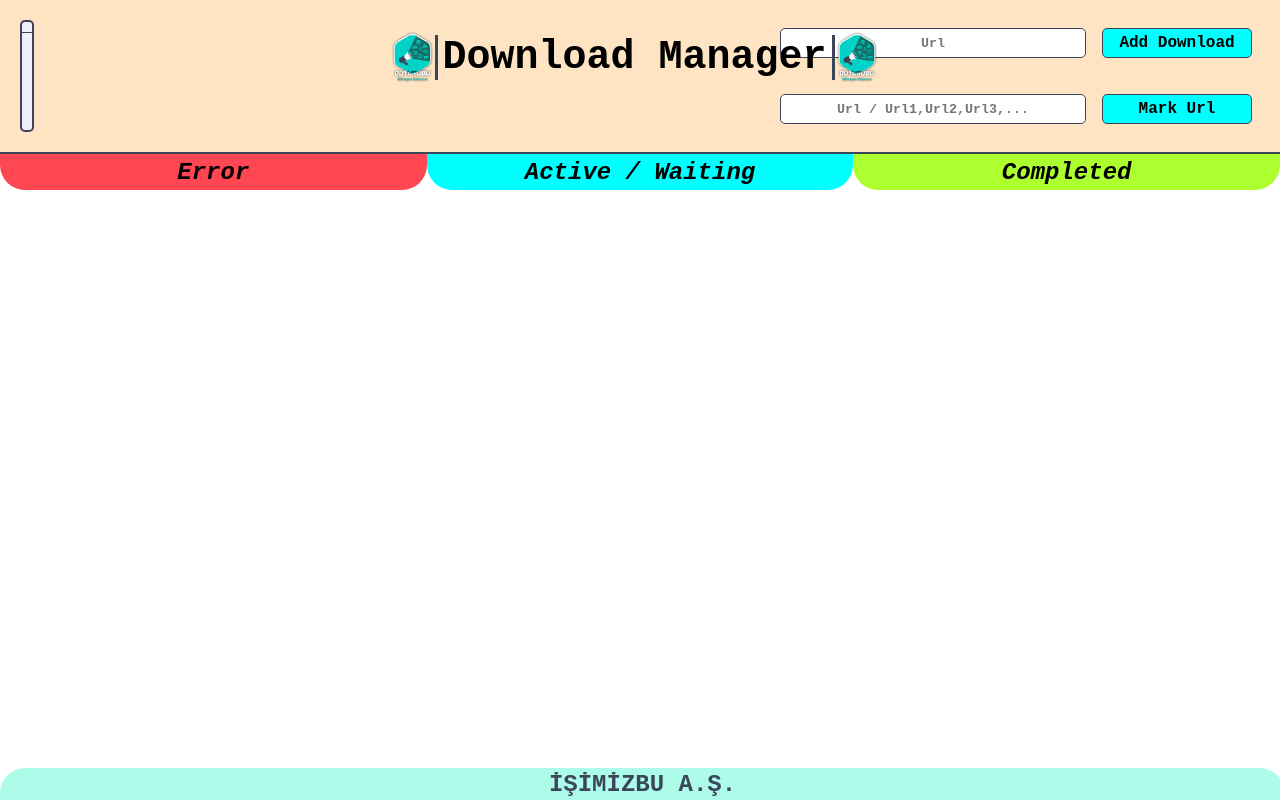
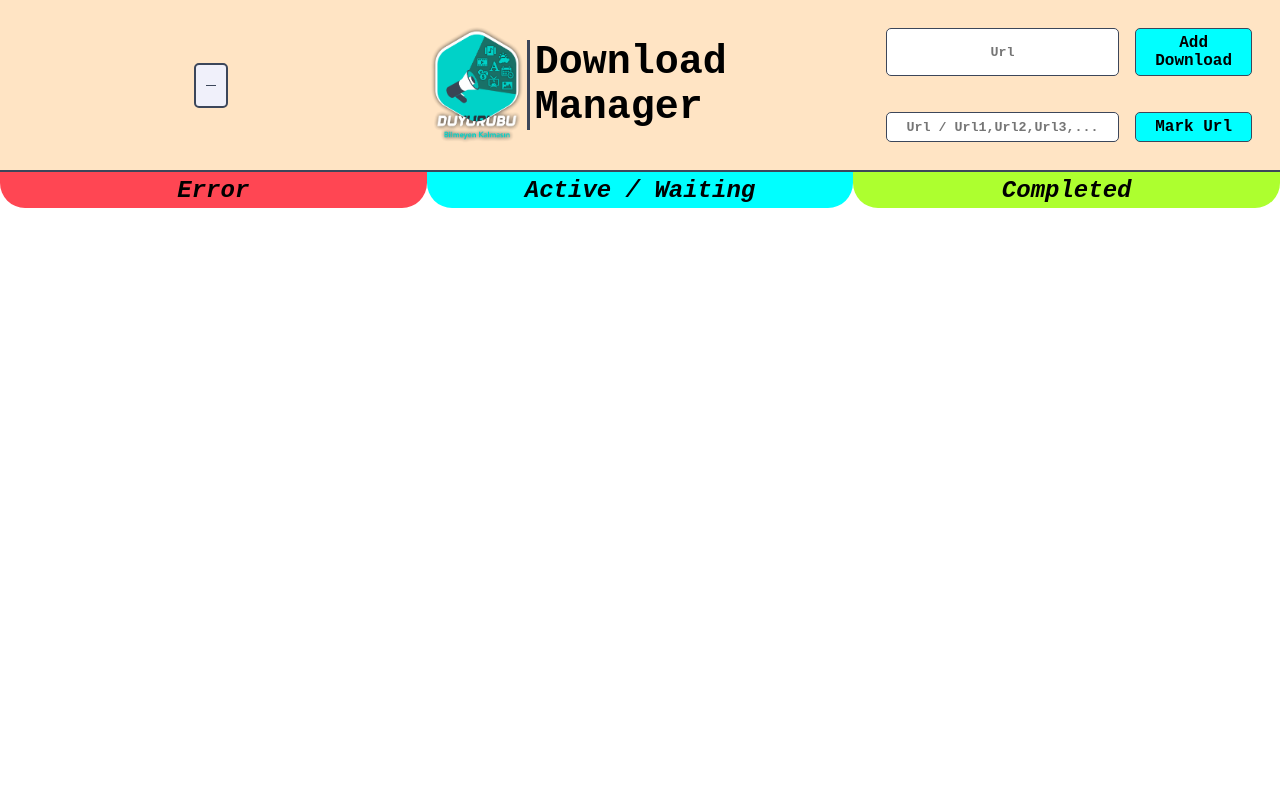
Before and after one commit to YusufEminDemirci/download-manager-frontend, a plain HTML site: page TS/index.html in a window 1280 px wide. Drawn offline with Linux system fonts and the light colour scheme; no server answers.

Commit message:
minor design changes

```diff
--- a/TS/index.html
+++ b/TS/index.html
@@ -7,18 +7,13 @@
     <meta name="viewport" content="width=device-width, initial-scale=1.0">
     <link rel="stylesheet" href="style.css">
     <link rel="stylesheet" type="text/css" href="loading-bar.css" />
-
     <title>Download Manager</title>
 </head>
 
 <body>
-    <div id="website-info">
-        <img class="dyb-logo" src="logo.png" alt="dyb-logo" />
-        <h1>Download Manager</h1>
-        <img class="dyb-logo" src="logo.png" alt="dyb-logo" />
-    </div>
 
     <header>
+        <div id="device-info-area">
             <div id="device-info">
                 <label id="device-ip"></label>
                 <div id="device-status">
@@ -27,6 +22,13 @@
                     <label id="device-disk-timestamp"></label>
                 </div>
             </div>
+        </div>
+
+        <div id="dyb-area">
+            <img class="dyb-logo" src="logo.png" alt="dyb-logo" />
+            <h1>Download Manager</h1>
+        </div>
+
         <div id="download-inputs">
             <div class="input-div" id="add-download">
                 <input type="text" class="input-text" id="add-url-text" placeholder="Url" />
@@ -38,30 +40,27 @@
             </div>
         </div>
     </header>
+
     <hr>
 
     <section class="section" id="error-downloads">
         <label id="error-downloads-label">Error</label>
-        <div class="item-container" id="error">
-        </div>
+        <div class="item-container" id="error"></div>
     </section>
 
     <section class="section" id="active-downloads">
         <label id="active-downloads-label">Active / Waiting</label>
-        <div class="item-container" id="active">
-        </div>
+        <div class="item-container" id="active"></div>
     </section>
 
     <section class="section" id="finished-downloads">
         <label id="finished-downloads-label">Completed</label>
-        <div class="item-container" id="finished">
-        </div>
+        <div class="item-container" id="finished"></div>
     </section>
-
-    <footer>İŞİMİZBU A.Ş.</footer>
 
     <script src="loading-bar.js"></script>
     <script src="script.js"></script>
+
 </body>
 
 </html>
--- a/TS/script.js
+++ b/TS/script.js
@@ -115,7 +115,7 @@ class DownloadList {
         let topPaddingLabel = this.createLabel("topPaddingLabel", element);
         let bottomPaddingLabel = this.createLabel("bottomPaddingLabel", element);
         let progressLabel = this.createLabel("progressBar", element);
-        let chart_detail = `${topPaddingLabel}${imgLabel}${topPaddingLabel}${urlLabel}`;
+        let chart_detail = `${imgLabel}${topPaddingLabel}${urlLabel}`;
         switch (element.status) {
             case StatusCode.Completed:
                 return chart_detail += `${fileLabel}${sizeLabel}${addedLabel}${gidLabel}${priorityLabel}${usingLabel}${pathLabel}${bottomPaddingLabel}</div>`;
--- a/TS/style.css
+++ b/TS/style.css
@@ -13,19 +13,6 @@ header {
     display: flex;
     justify-content: space-between;
     background-color: bisque;
-}
-
-footer {
-    background-color: rgba(173, 252, 234, 1);
-    color: #3C465A;
-    text-align: center;
-    font-size: 1.5em;
-    position: fixed;
-    left: 0;
-    bottom: 0;
-    width: 100%;
-    padding: 2.5px;
-    border-radius: 25px 25px 0 0;
 }
 
 label {
@@ -47,12 +34,6 @@ h1 {
     padding-left: 5px;
     font-size: 2.5em;
     border-left: 3px solid #3C465A;
-    border-right: 3px solid #3C465A;
-}
-
-#download-inputs {
-    margin-left: auto;
-    right: 0;
 }
 
 .input-div {
@@ -102,18 +83,13 @@ h1 {
 
 .section {
     height: 100%;
+    float: left;
+    width: 33.33333%;
 }
 
 .item-container {
     display: block;
     margin: 20px;
-}
-
-#error-downloads,
-#active-downloads,
-#finished-downloads {
-    float: left;
-    width: 33.33333%;
 }
 
 .item {
@@ -142,8 +118,9 @@ h1 {
 
 .progress-container {
     height: 1rem;
+    border: 1px solid #3C465A;
     border-radius: 0.4rem;
-    background: #3C465A;
+    background: #f0f0fa;
     margin-left: 10%;
     margin-right: 10%;
     margin-top: -10px;
@@ -154,22 +131,29 @@ h1 {
     height: 100%;
     width: 0;
     border-radius: 0.4rem;
-    background: #ff4754;
+    background: greenyellow;
     transition: width 0.4s ease;
     text-align: center;
 }
 
 .progress {
-    color: #f0f0fa;
+    color: #3C465A;
 }
 
 #device-info {
-    margin: 20px;
+    padding: 10px;
     left: 0;
     font-size: 0.75rem;
     background-color: #f0f0fa;
     border: 2px solid #3C465A;
     border-radius: 5px;
+}
+
+#device-info-area {
+    display: flex;
+    justify-content: center;
+    align-items: center;
+    width: 33%;
 }
 
 #device-status {
@@ -179,13 +163,20 @@ h1 {
 }
 
 .dyb-logo {
-    width: 5%;
+    width: 100px;
+    height: 125px;
 }
 
-#website-info {
+#dyb-area {
+    margin: auto;
     display: flex;
-    position: fixed;
-    top: 30px;
-    left: 50%;
-    margin-left: -250px;
+    justify-content: center;
+    align-items: center;
+    width: 33%;
 }
+
+#download-inputs {
+    margin-left: auto;
+    right: 0;
+    width: 33%;
+}
```
Also changed, not shown: 2 other files. Lines whose indentation alone changed are shown as unchanged.
